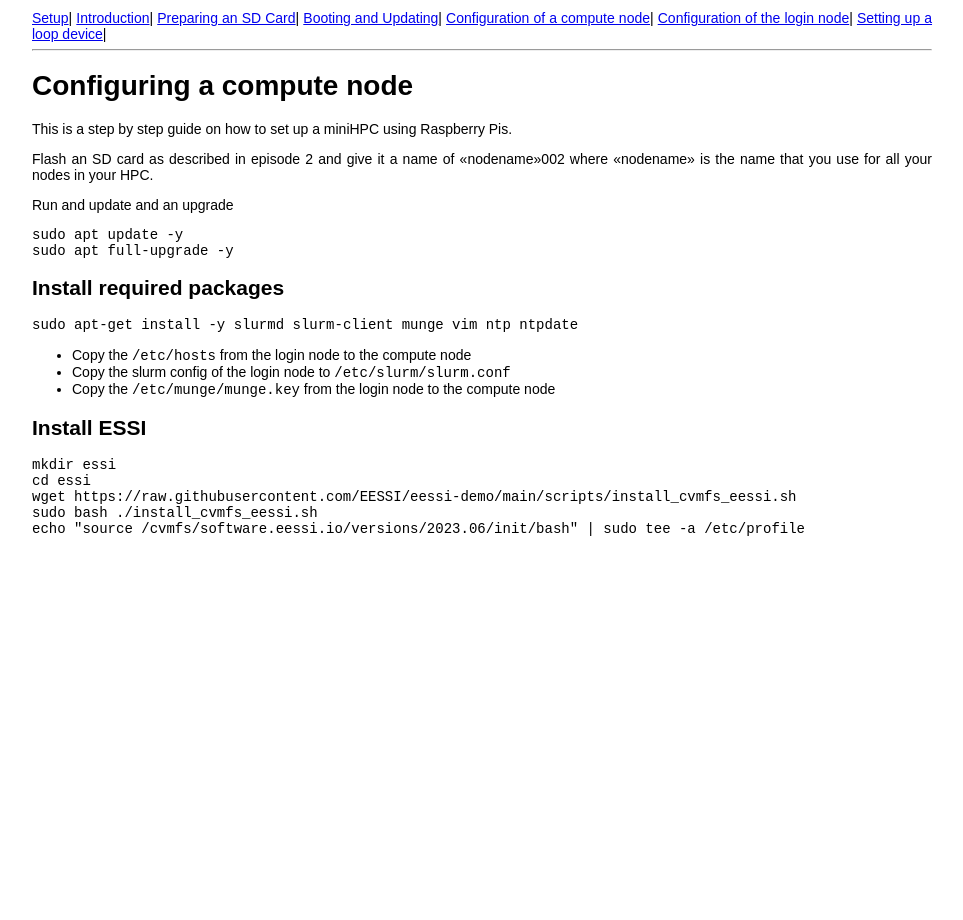
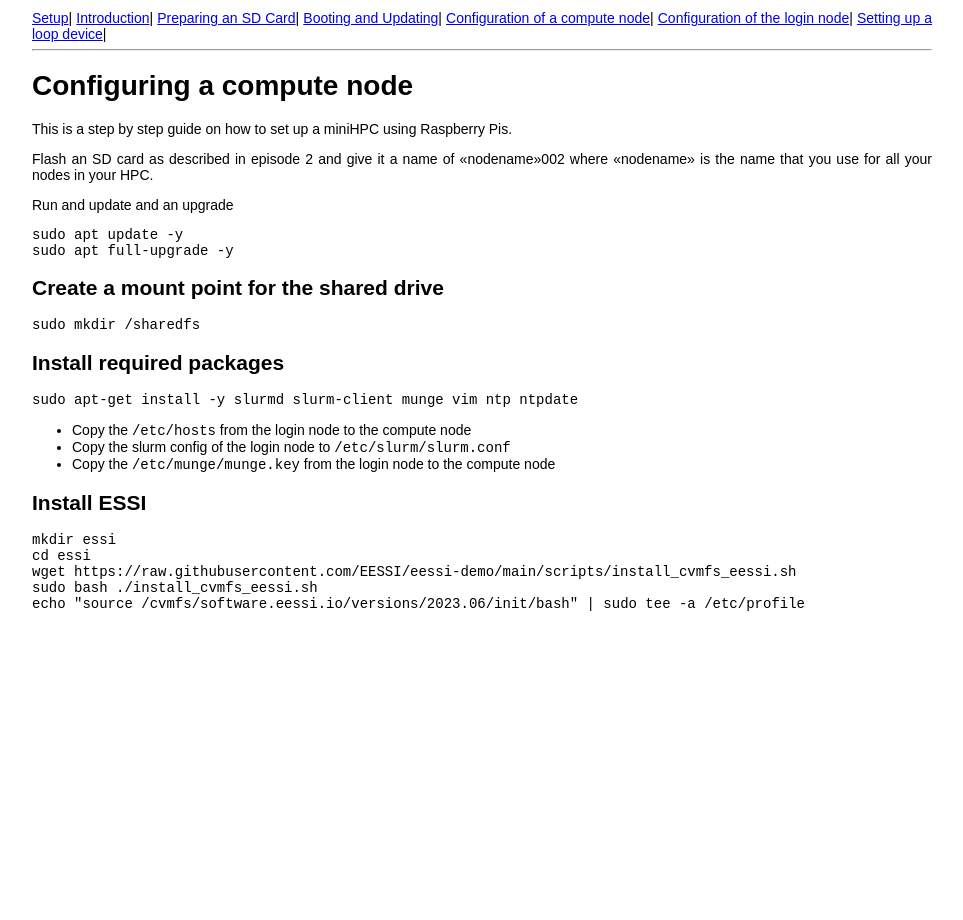
Before and after one commit to carpentriesoffline/Building_a_miniHPC_for_Training, a Jekyll site: the page built from 04-configurationCompute.md, in a window 1280 px wide. Shown: the whole page, without its empty margins (158-1121 px from the left). Built offline with Jekyll 4.4.1, drawn with Linux system fonts in a browser that asks for light colours.

Commit message:
update episode 4

````diff
--- a/04-configurationCompute.md
+++ b/04-configurationCompute.md
@@ -13,6 +13,13 @@ Run and update and an upgrade
 sudo apt update -y
 sudo apt full-upgrade -y
 ```
+
+## Create a mount point for the shared drive
+
+```bash
+sudo mkdir /sharedfs
+```
+
 ## Install required packages
 
 ```bash
````
